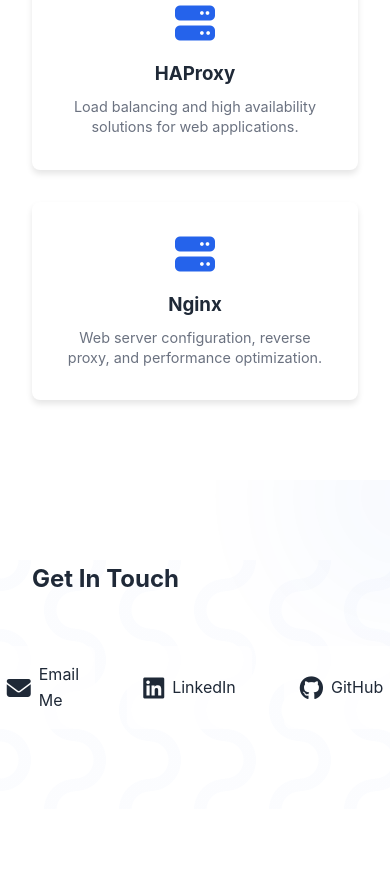
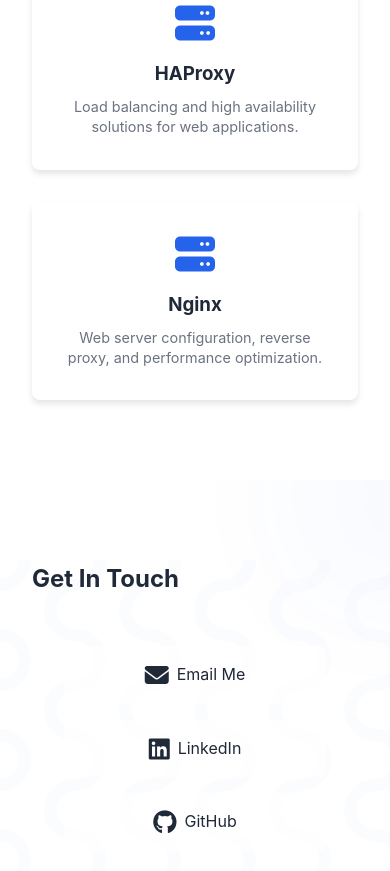
Before and after one commit to sinungp/portofolio-web, a website built with Vite: page index.html in a window 390 px wide. Shown: the part 7183-8054 px from the top of the page. Before the commit the page ends 7992 px from the top, so only its background shows below. Built offline with nearby package versions, Linux system fonts and the light colour scheme.

Commit message:
perbaharui code 4

```diff
--- a/src/style.css
+++ b/src/style.css
@@ -209,6 +209,7 @@
     margin-top: 3rem;
     position: relative;
     z-index: 2; /* Memastikan links berada di atas background pattern */
+    flex-wrap: wrap; /* Memungkinkan items untuk wrap pada layar kecil */
 }
 
 .contact-item {
@@ -222,6 +223,8 @@
     border-radius: 8px;
     background: rgba(255, 255, 255, 0.8);
     cursor: pointer;
+    min-width: 150px; /* Minimal width untuk contact item */
+    justify-content: center; /* Center content */
 }
 
 .contact-item:hover {
@@ -246,6 +249,25 @@
 
 .cta-button:hover {
     background: var(--secondary-color);
+}
+
+/* Media Queries for Mobile Responsiveness */
+@media screen and (max-width: 768px) {
+    .contact-info {
+        flex-direction: column;
+        align-items: stretch;
+        gap: 1rem;
+        padding: 0 1rem;
+    }
+
+    .contact-item {
+        width: 100%;
+        justify-content: center;
+    }
+
+    .contact-content {
+        padding: 0 1rem;
+    }
 }
 
 /* Animations */
```
Also changed, not shown: docs/index.html (+2 -2 lines), dist/index.html, 8 other files.
